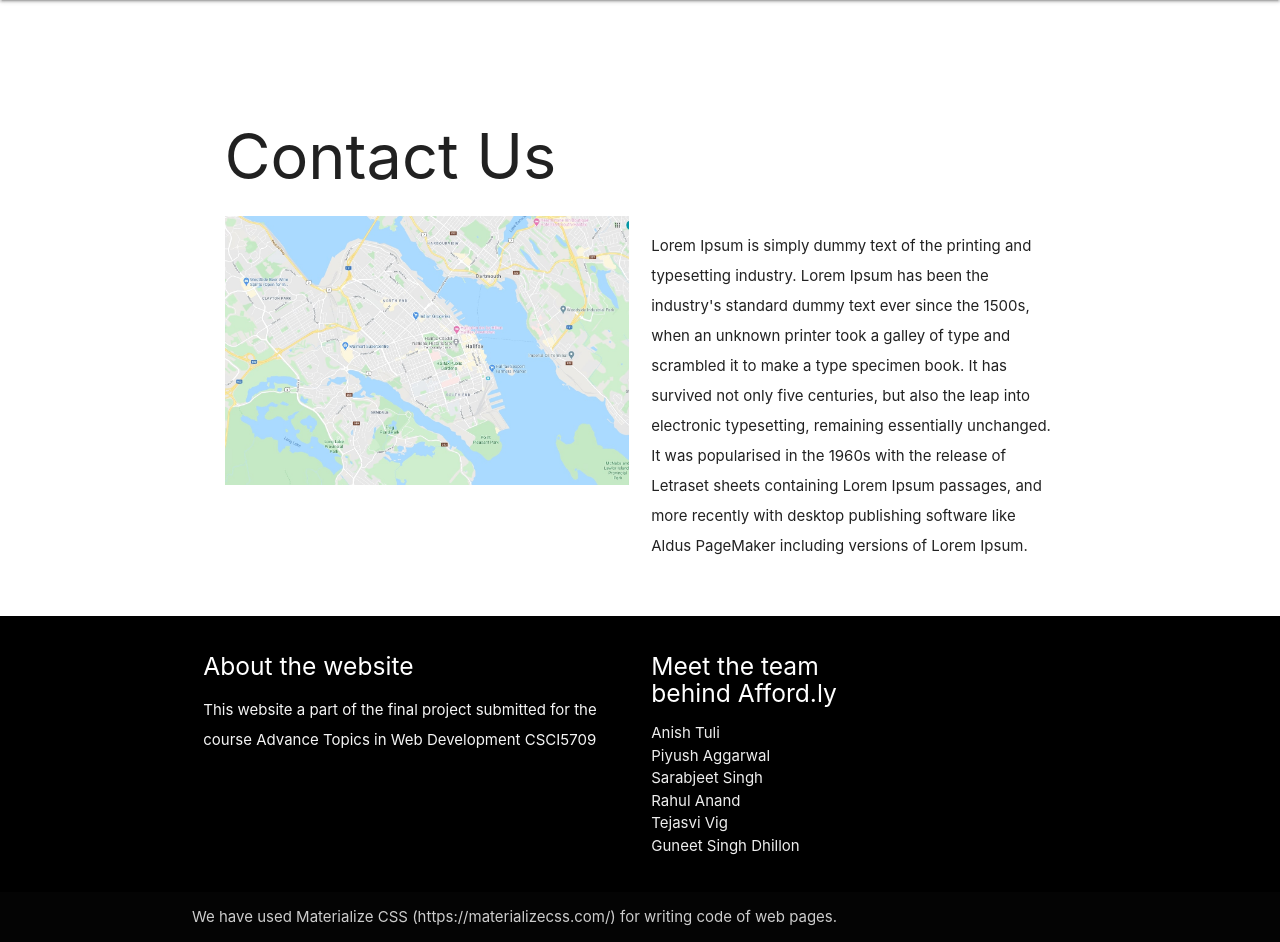
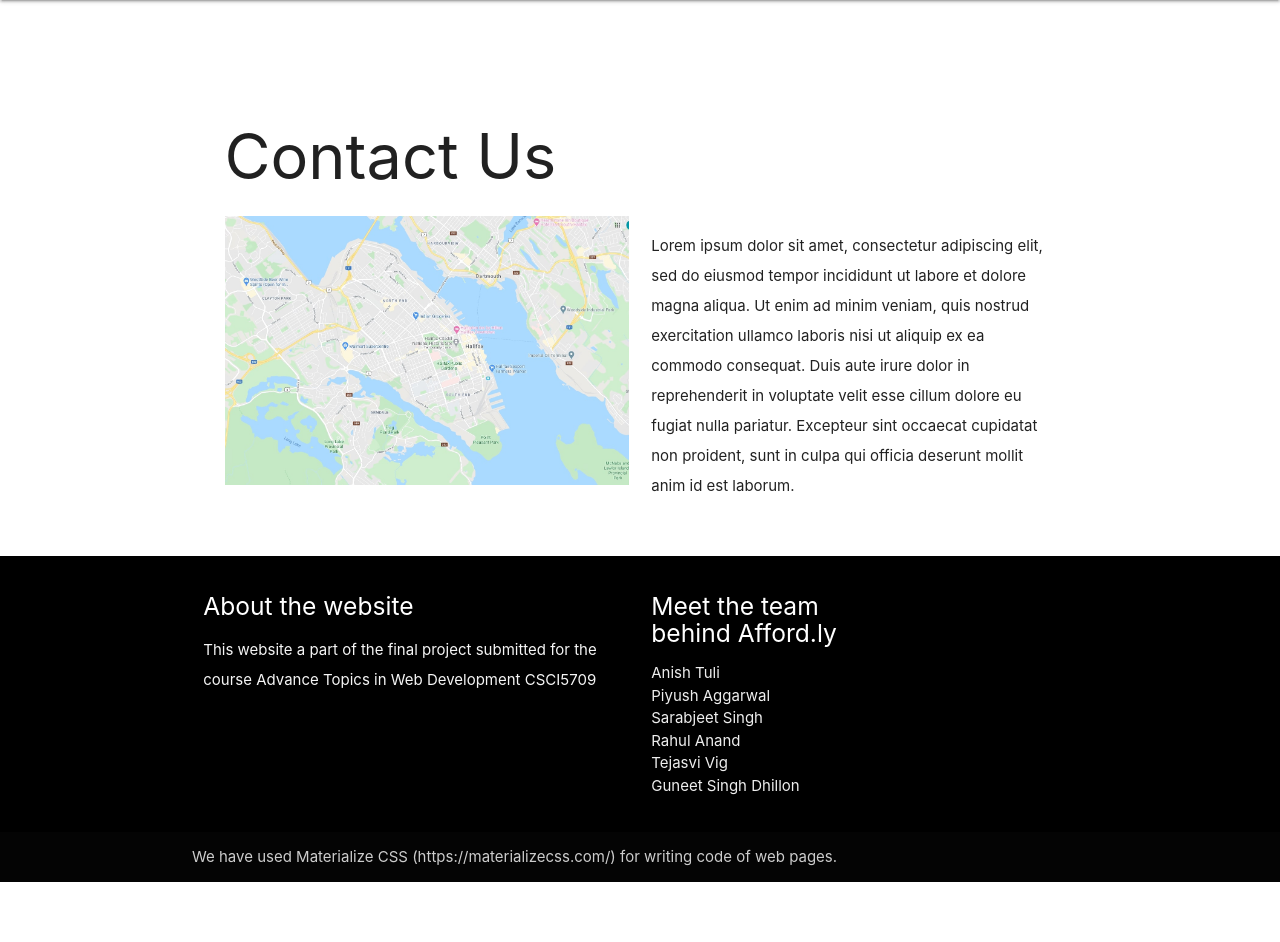
Before and after one commit to rahul1205/A2_CSCI5709, a Flask app: page /contact-us in a window 1280 px wide. Shown: the part 64-1006 px from the top of the page. After the commit the page ends 946 px from the top, so only its background shows below. Run offline with Flask 2, Linux system fonts and the light colour scheme; some libraries are stand-ins or nearby versions.

Commit message:
lorem ipsum

```diff
--- a/templates/contact_us.html
+++ b/templates/contact_us.html
@@ -50,7 +50,7 @@
     </div>
               <div class="col s6">
 
-      <p class="right">Lorem Ipsum is simply dummy text of the printing and typesetting industry. Lorem Ipsum has been the industry's standard dummy text ever since the 1500s, when an unknown printer took a galley of type and scrambled it to make a type specimen book. It has survived not only five centuries, but also the leap into electronic typesetting, remaining essentially unchanged. It was popularised in the 1960s with the release of Letraset sheets containing Lorem Ipsum passages, and more recently with desktop publishing software like Aldus PageMaker including versions of Lorem Ipsum.</p>
+      <p class="right">Lorem ipsum dolor sit amet, consectetur adipiscing elit, sed do eiusmod tempor incididunt ut labore et dolore magna aliqua. Ut enim ad minim veniam, quis nostrud exercitation ullamco laboris nisi ut aliquip ex ea commodo consequat. Duis aute irure dolor in reprehenderit in voluptate velit esse cillum dolore eu fugiat nulla pariatur. Excepteur sint occaecat cupidatat non proident, sunt in culpa qui officia deserunt mollit anim id est laborum.</p>
     </div>
     </div>
 
```
